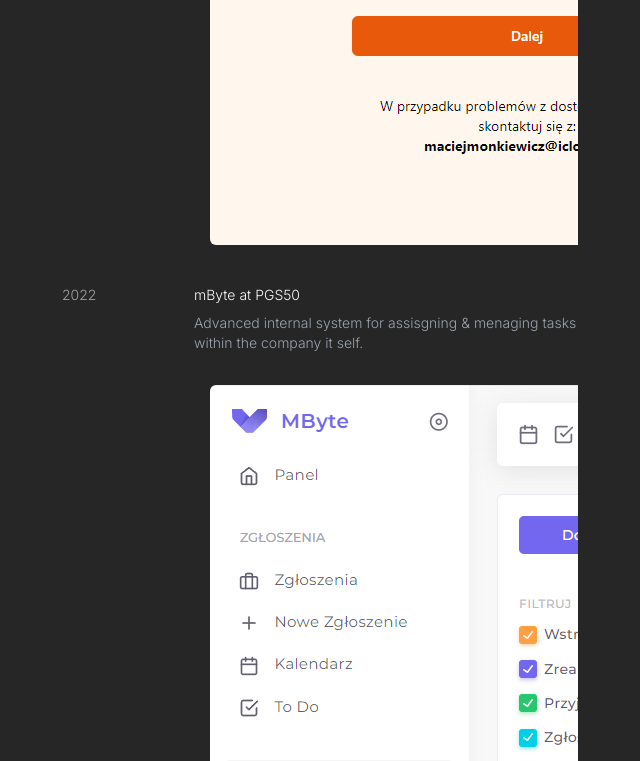
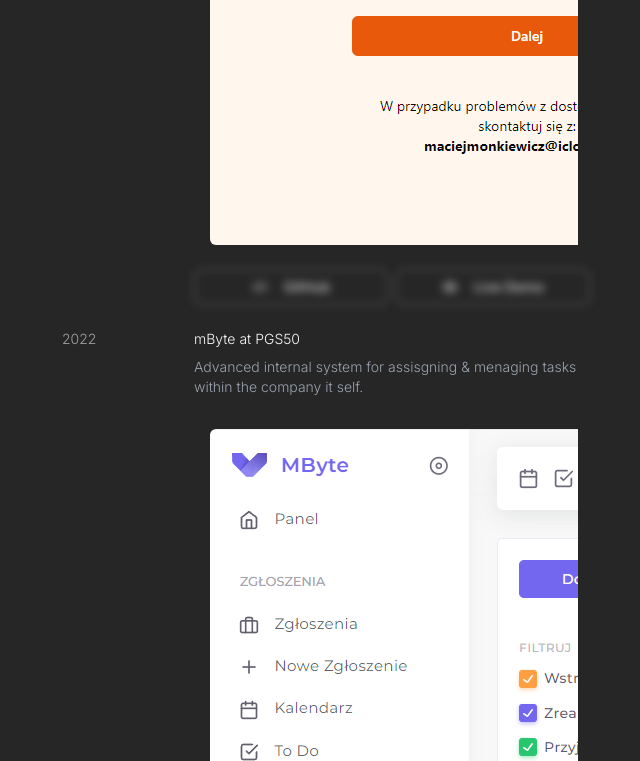
Before and after one commit to maciejmonkiewicz/portfolio, a Next.js app: page / in a window 1280 px wide. Shown: the part 1375-2136 px from the top of the page, without its empty margins (314-954 px from the left). Built offline with nearby package versions, Linux system fonts and the light colour scheme.

Commit message:
feat: added demo / repo buttons to projects

```diff
--- a/app/page.tsx
+++ b/app/page.tsx
@@ -6,9 +6,24 @@ import { contentData } from "@/data/content";
 import type { Content } from "@/data/content";
 import { ScrollArea, ScrollBar } from "@/components/ui/scroll-area";
 import { useState, useEffect, useCallback } from "react";
-import { X, ChevronLeft, ChevronRight } from "lucide-react";
+import {
+  X,
+  ChevronLeft,
+  ChevronRight,
+  Code2,
+  Eye,
+  HeartCrack,
+  Unplug,
+} from "lucide-react";
 import { Button } from "@/components/ui/button";
 import { ThemeToggle } from "@/components/ui/theme-toggle";
+import { cn } from "@/lib/utils";
+import {
+  Tooltip,
+  TooltipContent,
+  TooltipProvider,
+  TooltipTrigger,
+} from "@/components/ui/tooltip";
 
 type ContentProps = Content;
 
@@ -136,12 +151,12 @@ const Content: React.FC<ContentProps> = ({ title, items }) => {
                 <p className="text-neutral-600 dark:text-gray-400">
                   {item.subTitle}
                 </p>
-                {item.description ? (
+                {item.description && (
                   <p className="text-neutral-600 dark:text-gray-400 mt-2">
                     {item.description}
                   </p>
-                ) : null}
-                {item.images && item.images.length > 0 ? (
+                )}
+                {item.images && item.images.length > 0 && (
                   <ScrollArea className="mt-4 w-96 whitespace-nowrap rounded-md">
                     <div className="flex w-max space-x-4 p-4">
                       {item.images.map((image, imageIndex) => (
@@ -166,7 +181,68 @@ const Content: React.FC<ContentProps> = ({ title, items }) => {
                     </div>
                     <ScrollBar orientation="horizontal" className="mt-2" />
                   </ScrollArea>
-                ) : null}
+                )}
+
+                {item.isProject && (
+                  <div className="flex gap-2 items-center w-full justify-between">
+                    <TooltipProvider delayDuration={0}>
+                      <Tooltip>
+                        <TooltipTrigger asChild>
+                          <Button
+                            variant="secondary"
+                            size="default"
+                            className={cn(
+                              "mt-2 border dark:border-neutral-500 dark:text-neutral-300 text-neutral-600 border-neutral-300 w-full",
+                              !item.repoUrl && "blur-sm"
+                            )}
+                            onClick={() =>
+                              item.repoUrl &&
+                              window.open(item.repoUrl, "_blank")
+                            }
+                          >
+                            <Code2 className="mr-2 h-4 w-4" />
+                            GitHub
+                          </Button>
+                        </TooltipTrigger>
+                        {!item.repoUrl && (
+                          <TooltipContent>
+                            <p className="flex gap-1 items-center">
+                              Sorry, this project is not public{" "}
+                              <HeartCrack className="h-4 w-4 inline text-red-400" />
+                            </p>
+                          </TooltipContent>
+                        )}
+                      </Tooltip>
+                      <Tooltip>
+                        <TooltipTrigger asChild>
+                          <Button
+                            variant="secondary"
+                            size="default"
+                            className={cn(
+                              "mt-2 border dark:border-neutral-500 dark:text-neutral-300 text-neutral-600 border-neutral-300 w-full",
+                              !item.demoUrl && "blur-sm "
+                            )}
+                            onClick={() =>
+                              item.demoUrl &&
+                              window.open(item.demoUrl, "_blank")
+                            }
+                          >
+                            <Eye className="mr-2 h-4 w-4" />
+                            Live Demo
+                          </Button>
+                        </TooltipTrigger>
+                        {!item.demoUrl && (
+                          <TooltipContent>
+                            <p className="flex gap-1 items-center">
+                              Sorry, this project has no live demo{" "}
+                              <Unplug className="h-4 w-4 inline text-orange-900" />
+                            </p>
+                          </TooltipContent>
+                        )}
+                      </Tooltip>
+                    </TooltipProvider>
+                  </div>
+                )}
               </div>
             </div>
           );
@@ -175,7 +251,7 @@ const Content: React.FC<ContentProps> = ({ title, items }) => {
 
       {selectedImage && (
         <div
-          className="fixed inset-0 bg-black bg-opacity-75 flex items-center justify-center z-50"
+          className="fixed inset-0 bg-black bg-opacity-75 flex items-center justify-center z-50 "
           onClick={handleOutsideClick}
         >
           <div
--- /dev/null
+++ b/components/ui/tooltip.tsx
@@ -0,0 +1,32 @@
+"use client";
+
+import * as React from "react";
+import * as TooltipPrimitive from "@radix-ui/react-tooltip";
+
+import { cn } from "@/lib/utils";
+
+const TooltipProvider = TooltipPrimitive.Provider;
+
+const Tooltip = TooltipPrimitive.Root;
+
+const TooltipTrigger = TooltipPrimitive.Trigger;
+
+const TooltipContent = React.forwardRef<
+  React.ElementRef<typeof TooltipPrimitive.Content>,
+  React.ComponentPropsWithoutRef<typeof TooltipPrimitive.Content>
+>(({ className, sideOffset = 4, ...props }, ref) => (
+  <TooltipPrimitive.Portal>
+    <TooltipPrimitive.Content
+      ref={ref}
+      sideOffset={sideOffset}
+      className={cn(
+        "z-50 overflow-hidden rounded-md bg-primary px-3 py-1.5 text-xs text-primary-foreground animate-in fade-in-0 zoom-in-95 data-[state=closed]:animate-out data-[state=closed]:fade-out-0 data-[state=closed]:zoom-out-95 data-[side=bottom]:slide-in-from-top-2 data-[side=left]:slide-in-from-right-2 data-[side=right]:slide-in-from-left-2 data-[side=top]:slide-in-from-bottom-2",
+        className
+      )}
+      {...props}
+    />
+  </TooltipPrimitive.Portal>
+));
+TooltipContent.displayName = TooltipPrimitive.Content.displayName;
+
+export { Tooltip, TooltipTrigger, TooltipContent, TooltipProvider };
--- a/data/content.ts
+++ b/data/content.ts
@@ -34,6 +34,8 @@ export const contentData = [
         date: "2023",
         description:
           "AI Chatbot with RAG & ability to connect to store menagement systems.",
+        isProject: true,
+
         images: [
           "/projects/masystent/1.png",
           "/projects/masystent/2.png",
@@ -47,6 +49,7 @@ export const contentData = [
         date: "2022",
         description:
           "Advanced internal system for assisgning & menaging tasks within the company it self.",
+        isProject: true,
         images: [
           "/projects/mbyte/1.png",
           "/projects/mbyte/2.png",
@@ -107,6 +110,9 @@ export type Content = {
     date: string;
     description: string;
     images?: string[];
+    isProject?: boolean;
+    repoUrl?: string;
+    demoUrl?: string;
   }[];
 };
 
--- a/package.json
+++ b/package.json
@@ -11,6 +11,7 @@
   "dependencies": {
     "@radix-ui/react-scroll-area": "^1.2.1",
     "@radix-ui/react-slot": "^1.1.0",
+    "@radix-ui/react-tooltip": "^1.1.4",
     "class-variance-authority": "^0.7.0",
     "clsx": "^2.1.1",
     "lucide-react": "^0.457.0",
```
Also changed, not shown: 1 other file (tests, documents, lock files or other folders).
